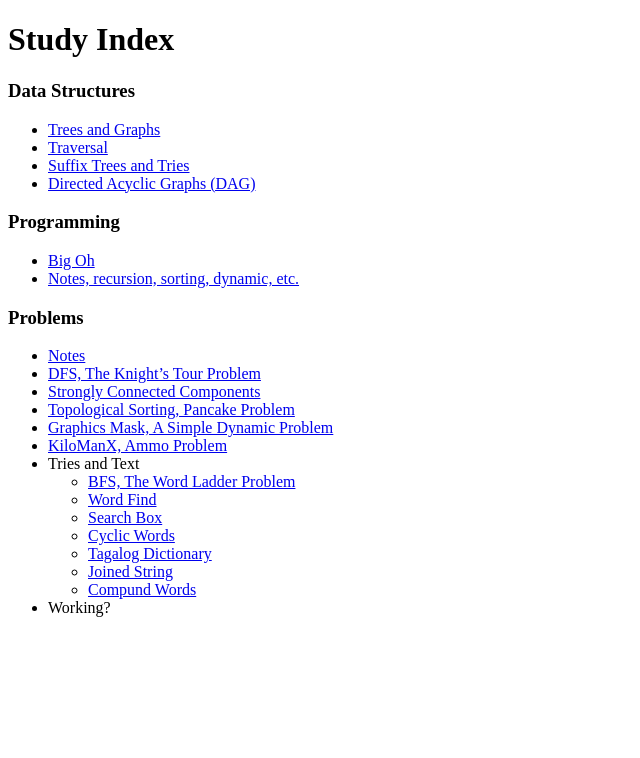
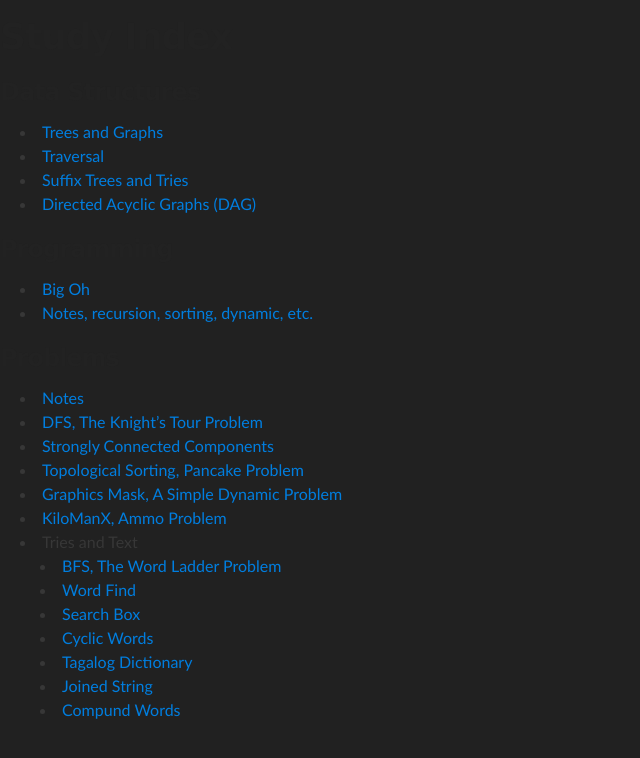
Before and after one commit to hillscottc/hillscottc.github.io, a Jekyll site: the page built from index.md, in a window 1280 px wide. Shown: the top 758 px of the page, without its empty margins (0-640 px from the left). Built offline with Jekyll 4.4.1, drawn with Linux system fonts in a browser that asks for light colours; Markdown is read by kramdown in place of the engine named in the settings.

Commit message:
css working

```diff
--- a/_includes/head.html
+++ b/_includes/head.html
@@ -3,6 +3,8 @@
 <head>
 <meta charset="utf-8">
 <title>{{ page.title }}</title>
-<link rel="stylesheet" type="text/css" href="/study/css/syntax.css">
+<!-- <link rel="stylesheet" type="text/css" href="/study/css/syntax.css"> -->
+<link rel="stylesheet" type="text/css" href="/study/css/pygment_trac.css">
+<link rel="stylesheet" type="text/css" href="/study/css/stylesheet.css">
 </head>
 <body>
--- a/index.md
+++ b/index.md
@@ -33,8 +33,6 @@ title: Study Index
     - [Compund Words][cmpd_words]
 
 
-- Working?
-
 [data_structures]: data_structures.html
 [traversal]: traversal.html
 [suffix_trees]: suffix_trees.html
```
Also changed, not shown: css/pygment_trac.css (renamed from stylesheets/pygment_trac.css), css/stylesheet.css (renamed from stylesheets/stylesheet.css).
